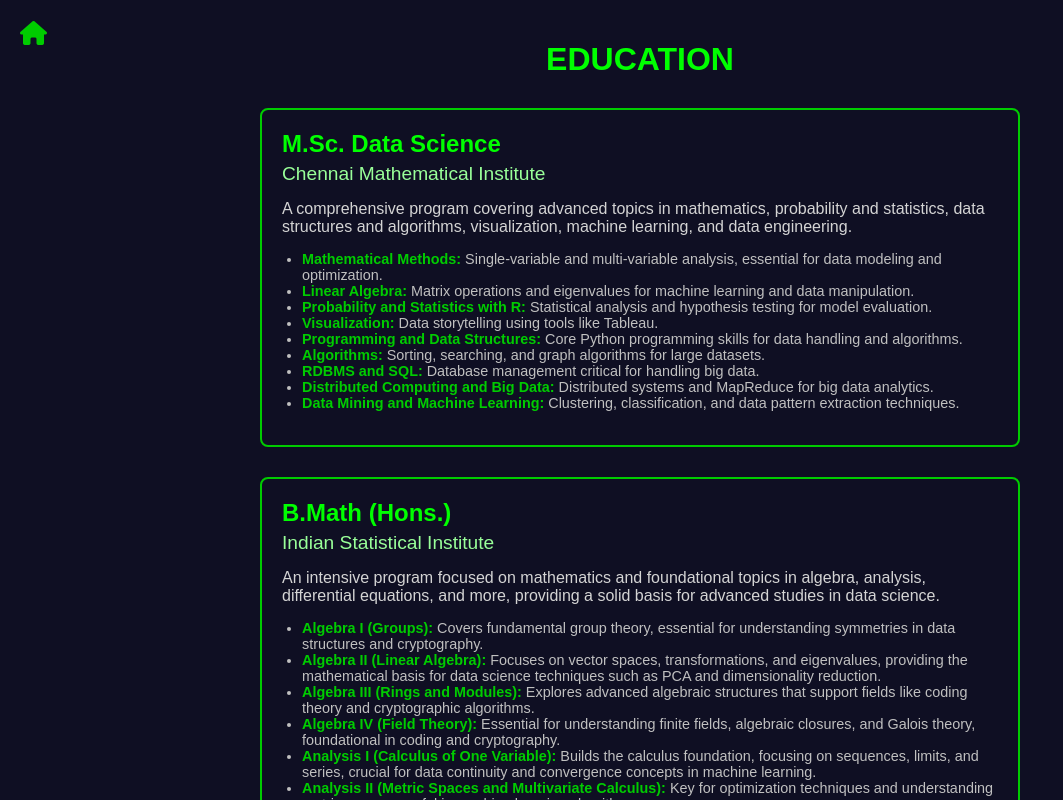
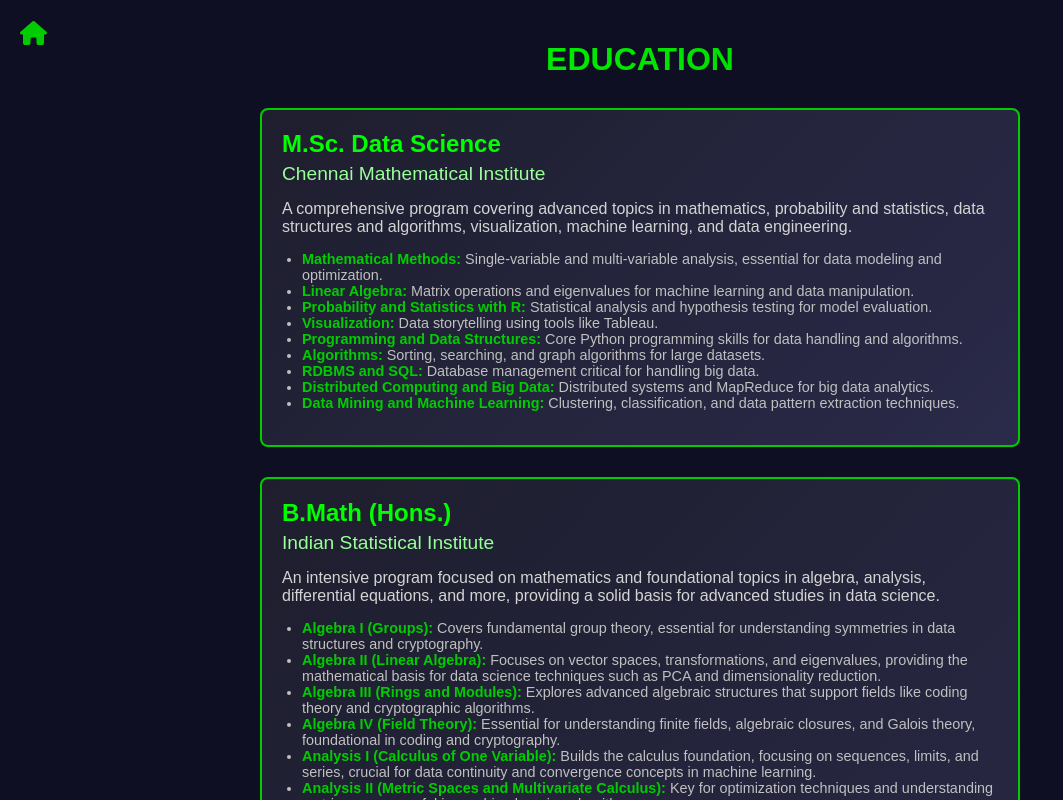
Before and after one commit to jss-1/jugaad.github.io, a plain HTML site: page education.html in a window 1280 px wide. Shown: the top 800 px of the page, without its empty margins (0-1063 px from the left). Drawn offline with Linux system fonts and the light colour scheme.

Commit message:
v2 education.html

```diff
--- a/education.html
+++ b/education.html
@@ -7,7 +7,9 @@
   <!-- Font Awesome for Home Icon -->
   <link rel="stylesheet" href="https://cdnjs.cloudflare.com/ajax/libs/font-awesome/6.0.0-beta3/css/all.min.css">
   <style>
-    /* Advent of Code color scheme */
+    /* Advent of Code-inspired color scheme with gradients and animations */
+
+    /* General Styles */
     body {
       font-family: Arial, sans-serif;
       margin: 0;
@@ -21,15 +23,26 @@
       overflow-y: auto;
     }
 
-    /* Main container */
+    /* Container */
     .container {
       width: 90%;
       max-width: 800px;
       padding: 20px;
       box-sizing: border-box;
+      opacity: 0;
+      transform: translateY(30px);
+      animation: fadeInUp 1s ease forwards; /* Animation on page load */
     }
 
-    /* Home Icon */
+    /* Keyframes for entry animation */
+    @keyframes fadeInUp {
+      to {
+        opacity: 1;
+        transform: translateY(0);
+      }
+    }
+
+    /* Home Icon with Hover Effect */
     .home-icon {
       position: fixed;
       top: 20px;
@@ -37,26 +50,40 @@
       font-size: 1.5em;
       color: #00cc00;
       text-decoration: none;
+      transition: color 0.3s ease;
+    }
+    .home-icon:hover {
+      color: #00ff00;
     }
 
-    /* Main heading */
+    /* Main heading with gradient text */
     h1 {
       font-size: 2em;
-      color: #00ff00;
+      background: linear-gradient(90deg, #00ff00, #00cc00);
+      -webkit-background-clip: text;
+      -webkit-text-fill-color: transparent;
       text-align: center;
       margin-bottom: 30px;
       text-transform: uppercase;
     }
 
-    /* Education sections */
+    /* Education Entry with Gradient Background and Border */
     .education-entry {
       margin-bottom: 30px;
       padding: 20px;
       border: 2px solid #00cc00;
       border-radius: 8px;
+      background: linear-gradient(135deg, #1e1e2e, #2a2a4a);
+      transition: transform 0.3s ease, box-shadow 0.3s ease; /* Smooth hover effects */
     }
 
-    /* Degree and Institution formatting */
+    /* Scale and shadow effect on hover */
+    .education-entry:hover {
+      transform: scale(1.02);
+      box-shadow: 0 8px 20px rgba(0, 0, 0, 0.5);
+    }
+
+    /* Content sections */
     .degree {
       font-size: 1.5em;
       font-weight: bold;
@@ -68,8 +95,6 @@
       color: #99ff99;
       margin-bottom: 15px;
     }
-
-    /* Content and Short Courses styling */
     .content {
       font-size: 1em;
       color: #d4d4d4;
```
